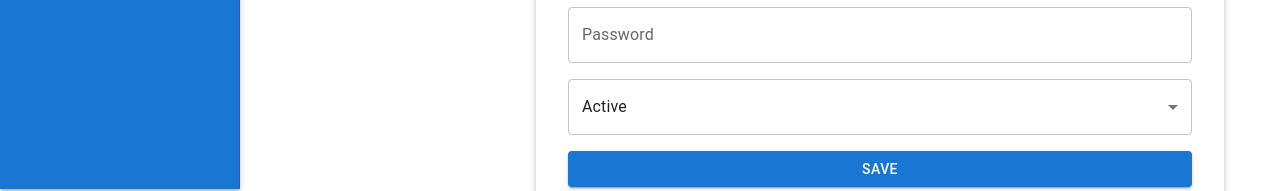
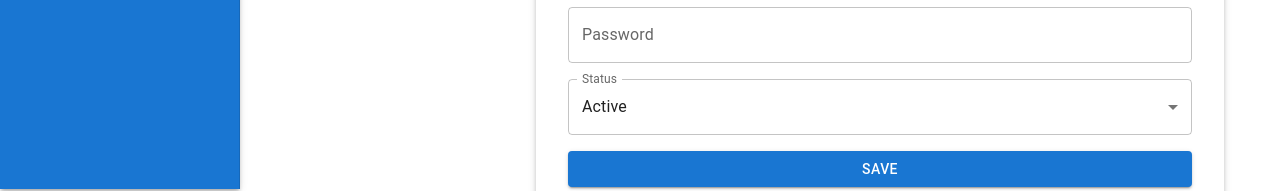
Before and after one commit to elezersolomon/VFMFI-bot-portal-front-end, a React (Create React App) app: page /admin/edit-user/1 in a window 1280 px wide. Shown: the part 675-866 px from the top of the page. Built offline with nearby package versions, Linux system fonts and the light colour scheme.

Commit message:
code cleanup and edit user ux improvement

```diff
--- a/src/pages/CustomersPage.tsx
+++ b/src/pages/CustomersPage.tsx
@@ -37,7 +37,6 @@ const ListCustomers: React.FC = () => {
       try {
         const customerData = await fetchCustomers(token);
         setCustomers(customerData);
-        console.log("consoleData_customerData", customerData);
         setFilteredCustomers(customerData);
         // Set the filtered customers initially to all customers
       } catch (error: any) {
@@ -93,7 +92,6 @@ const ListCustomers: React.FC = () => {
       try {
         // Create a new customer object with the updated status
         const updatedCustomer = { ...customerToUpdate, status: newStatus };
-        console.log("console_data: customer", updatedCustomer);
 
         // Use updateCustomer API to update the customer
         await updateCustomer(updatedCustomer, token); // Pass the updated customer object
--- a/src/pages/EditUserPage.tsx
+++ b/src/pages/EditUserPage.tsx
@@ -8,6 +8,8 @@ import {
   Select,
   MenuItem,
   SelectChangeEvent,
+  InputLabel,
+  FormControl,
 } from "@mui/material";
 import { updateUser } from "../services/api";
 import { RootState } from "../redux";
@@ -65,9 +67,24 @@ const EditUser: React.FC = () => {
 
     try {
       await updateUser(formData, token);
+
+      // Set success message and show modal
       setMessage("User updated successfully!");
       setMessageType("success");
       setModalOpen(true);
+
+      // Reset the form to blank values after submission
+      setFormData({
+        firstName: "",
+        lastName: "",
+        phoneNumber: "",
+        role: "",
+        email: "",
+        userName: "",
+        userID: "",
+        password: "",
+        status: "", // Or default status value
+      });
     } catch (error) {
       setMessage("Failed to update user. Please try again.");
       setMessageType("error");
@@ -132,7 +149,11 @@ const EditUser: React.FC = () => {
         value={formData.password}
         onChange={handleTextFieldChange}
       />
+      <FormControl fullWidth>
+        <InputLabel id="status-label">Status</InputLabel>
         <Select
+          labelId="status-label"
+          label="Status"
           name="status"
           value={formData.status}
           onChange={handleSelectChange}
@@ -140,6 +161,7 @@ const EditUser: React.FC = () => {
           <MenuItem value="Active">Active</MenuItem>
           <MenuItem value="Disabled">Disabled</MenuItem>
         </Select>
+      </FormControl>
       <Button type="submit" variant="contained" color="primary">
         Save
       </Button>
```
Lines whose indentation alone changed are shown as unchanged.
